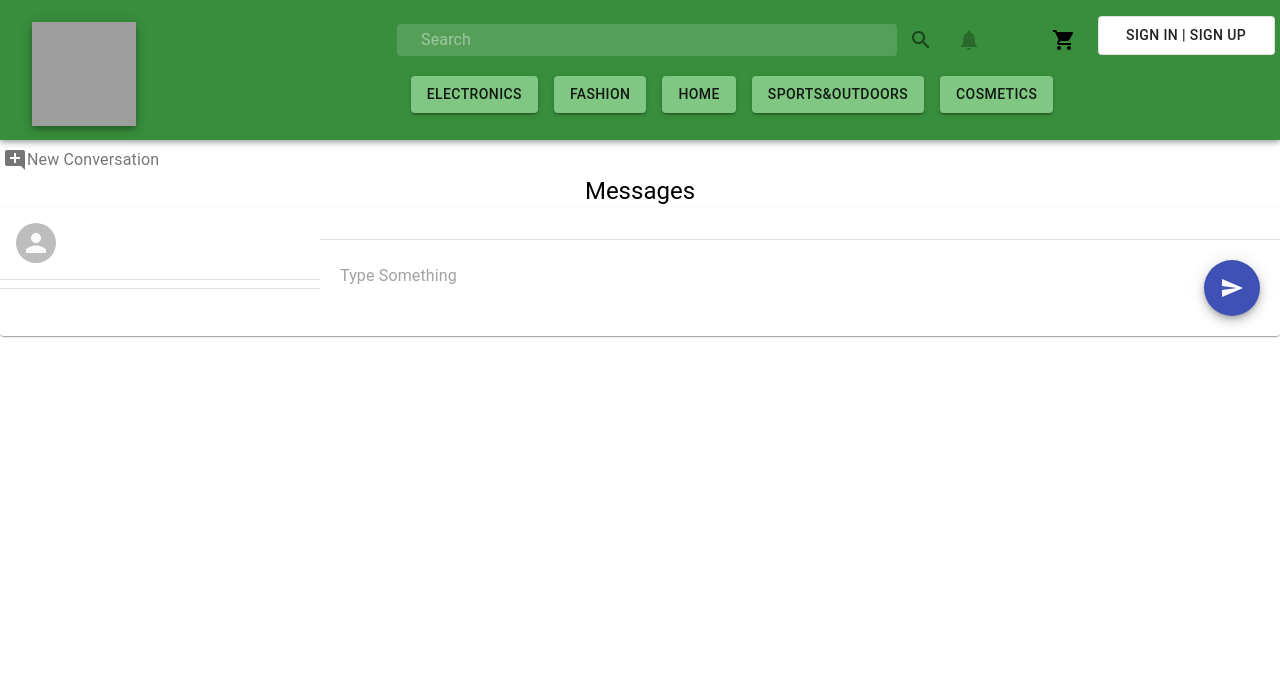
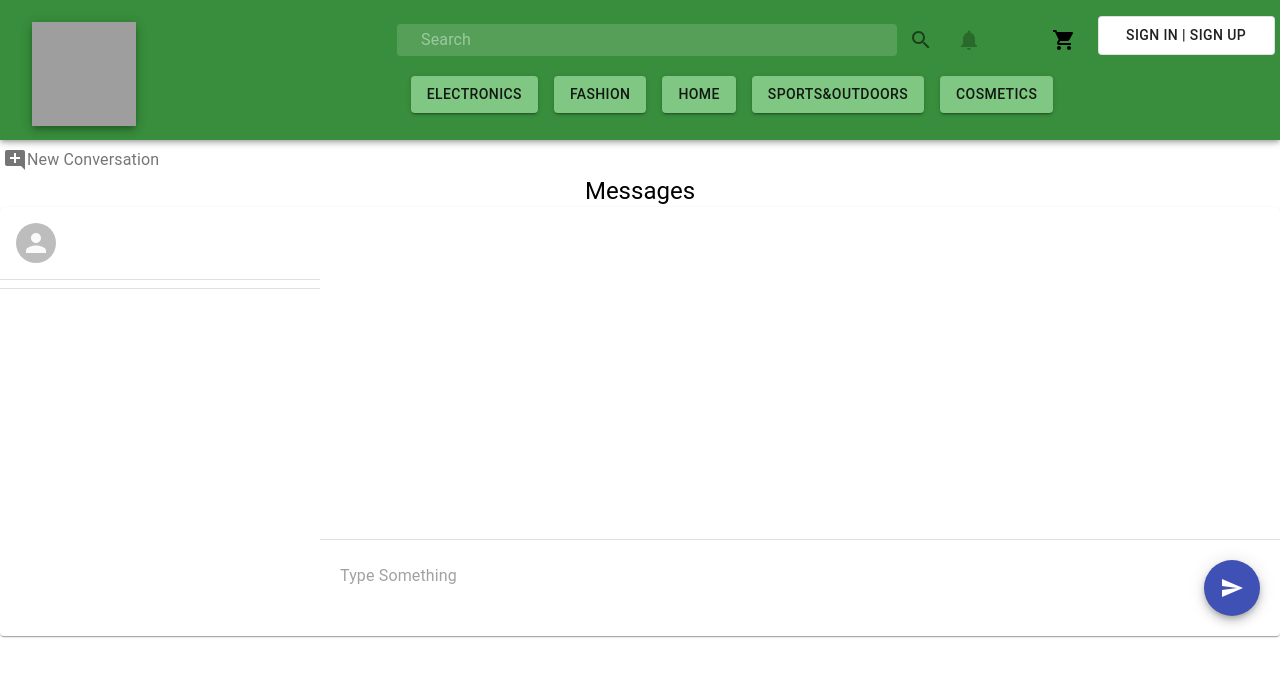
Before and after one commit to bounswe/bounswe2020group1, a React (Create React App) app in the folder Frontend/tursu/: page /message in a window 1280 px wide. Shown: the top 676 px of the page. Built offline with nearby package versions, Linux system fonts and the light colour scheme; grey boxes are pictures that could not be loaded; what react-swipeable-views-utils would draw is missing.

Commit message:
minheight is determined for messaging page

```diff
--- a/Frontend/tursu/src/MessagingPage.js
+++ b/Frontend/tursu/src/MessagingPage.js
@@ -339,7 +339,7 @@ class MessagingPage extends React.Component{
                         <Grid item xs={9}>
                             <List>
                                 <ListItem key="1">
-                                    <Grid container>
+                                    <Grid style={{minHeight: 300}} container>
 
                                         {(!this.state.to_admin) && this.state.message_info_list.map((message_info) => (
                                             (message_info.message!=="" && message_info.sender === "self" &&
```
